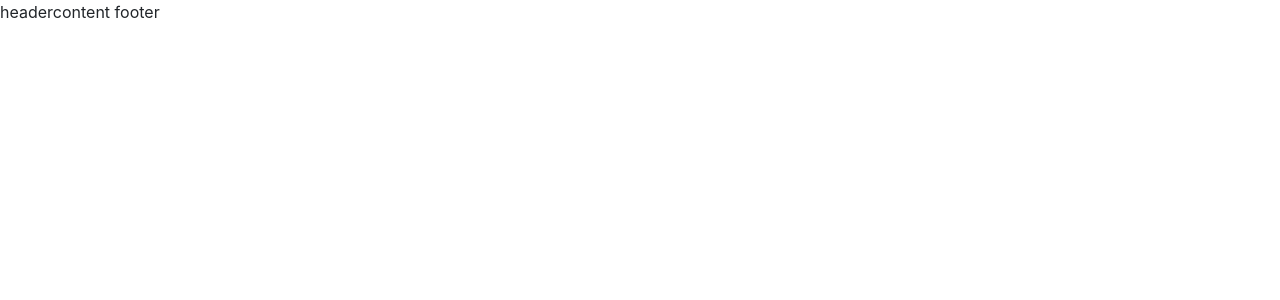
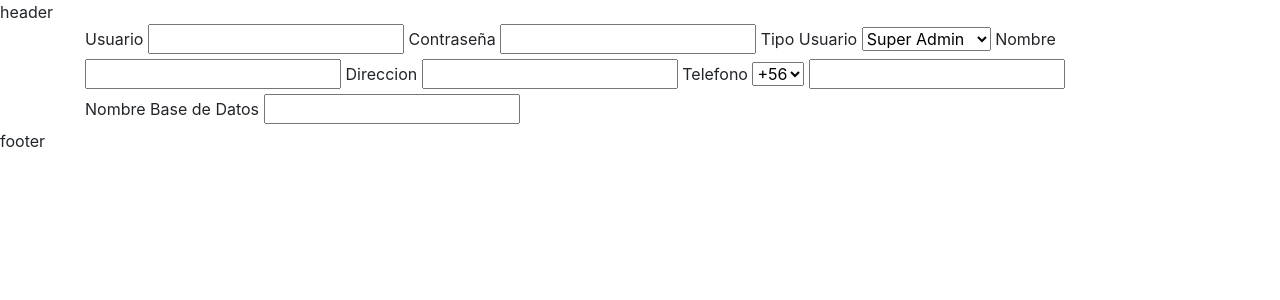
Before and after one commit to crais01/admClient, a PHP site: page /user/createUser.php in a window 1280 px wide. Before the commit the part shown is almost empty. Shown: the top 300 px of the page. Run offline with PHP 8.4, Linux system fonts and the light colour scheme.

Commit message:
actualizacion formulario cliente

```diff
--- a/view/user/createUser.php
+++ b/view/user/createUser.php
@@ -1,3 +1,27 @@
 <?php include('../header.php'); ?>
-content
+<form id="userform" action="#" method="post">
+<div class="container">
+    <label for="user">Usuario</label>
+    <input type="text" id="user" name="user" />
+    <label for="password">Contraseña</label>
+    <input type="password" id="password" name="password" />
+    <label for="usertype">Tipo Usuario</label>
+    <select name="usertype" id="usertype">
+        <option value="0">Super Admin</option>
+        <option value="1">Administrador</option>
+    </select>
+    <label for="name">Nombre</label>
+    <input type="text" id="name" name="name" />
+    <label for="address">Direccion</label>
+    <input type="text" id="address" name="address" />
+    <label for="phone">Telefono</label>
+    <select name="codephone" id="codephone">
+        <option value="0">+56</option>
+        <option value="1">+52</option>
+    </select>
+    <input type="text" id="phone" name="phone" />
+    <label for="base">Nombre Base de Datos</label>
+    <input type="text" id="base" name="base" />
+</div>
+</form>
 <?php include('../footer.php'); ?>
```
